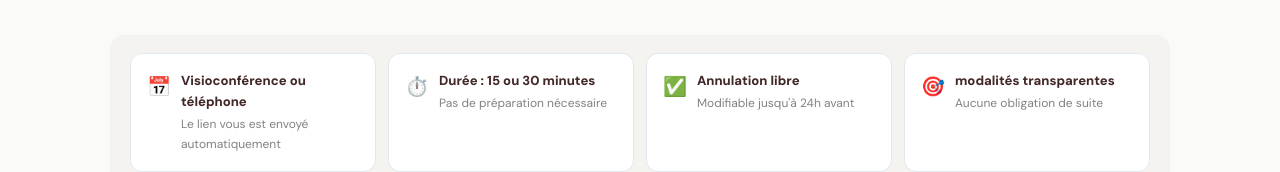
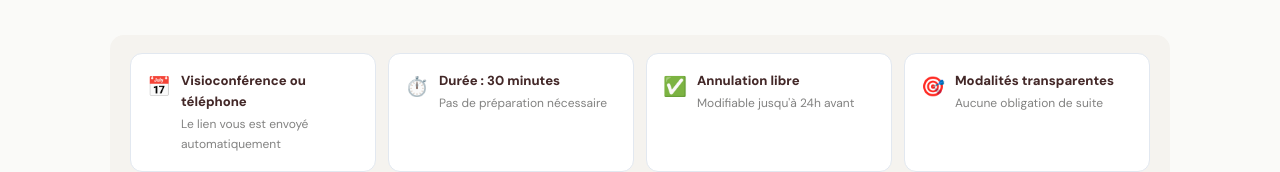
Before and after one commit to Orizia-courtage/orizia-form, a Next.js app: page /contact in a window 1280 px wide. Shown: the part 2439-2611 px from the top of the page. Built offline with nearby package versions, Linux system fonts and the light colour scheme.

Commit message:
Update contact avatars and appointment details

```diff
--- a/app/(site)/contact/page.jsx
+++ b/app/(site)/contact/page.jsx
@@ -303,7 +303,7 @@ export default function ContactPage() {
               <div className="contact-cal-item">
                 <span>⏱️</span>
                 <div>
-                  <strong>Durée : 15 ou 30 minutes</strong>
+                  <strong>Durée : 30 minutes</strong>
                   <span>Pas de préparation nécessaire</span>
                 </div>
               </div>
@@ -317,7 +317,7 @@ export default function ContactPage() {
               <div className="contact-cal-item">
                 <span>🎯</span>
                 <div>
-                  <strong>modalités transparentes</strong>
+                  <strong>Modalités transparentes</strong>
                   <span>Aucune obligation de suite</span>
                 </div>
               </div>
--- a/components/ContactPopup.jsx
+++ b/components/ContactPopup.jsx
@@ -261,7 +261,7 @@ export default function ContactPopup({ label = "✉️ M'envoyer un message", cl
 
             <div className="cp-panel-header">
               <div className="cp-panel-header-left">
-                <div className="cp-avatar">C</div>
+                <div className="cp-avatar"><img src="/images/photo-cindy.webp" alt="Cindy Urbansky" /></div>
                 <div>
                   <strong>Cindy Urbansky</strong>
                   <span>Orizia Courtage – courtier indépendant</span>
--- a/components/ContactWidget.jsx
+++ b/components/ContactWidget.jsx
@@ -132,7 +132,7 @@ export default function ContactWidget() {
           {/* Header */}
           <div className="cw-header">
             <div className="cw-header-info">
-              <div className="cw-avatar">C</div>
+              <div className="cw-avatar"><img src="/images/photo-cindy.webp" alt="Cindy Urbansky" /></div>
               <div>
                 <strong>Cindy Urbansky</strong>
                 <span>Orizia Courtage</span>
```
Also changed, not shown: app/globals.css.
